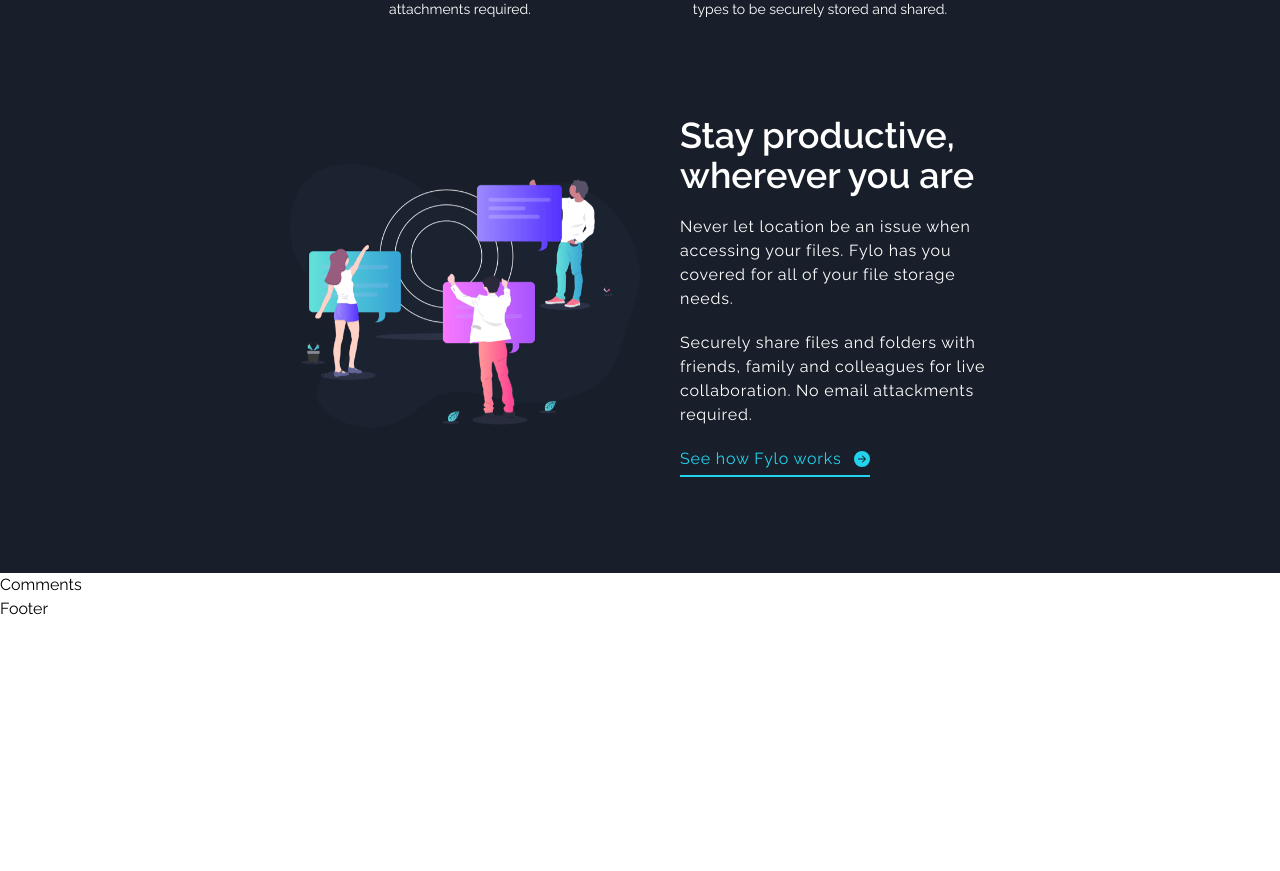
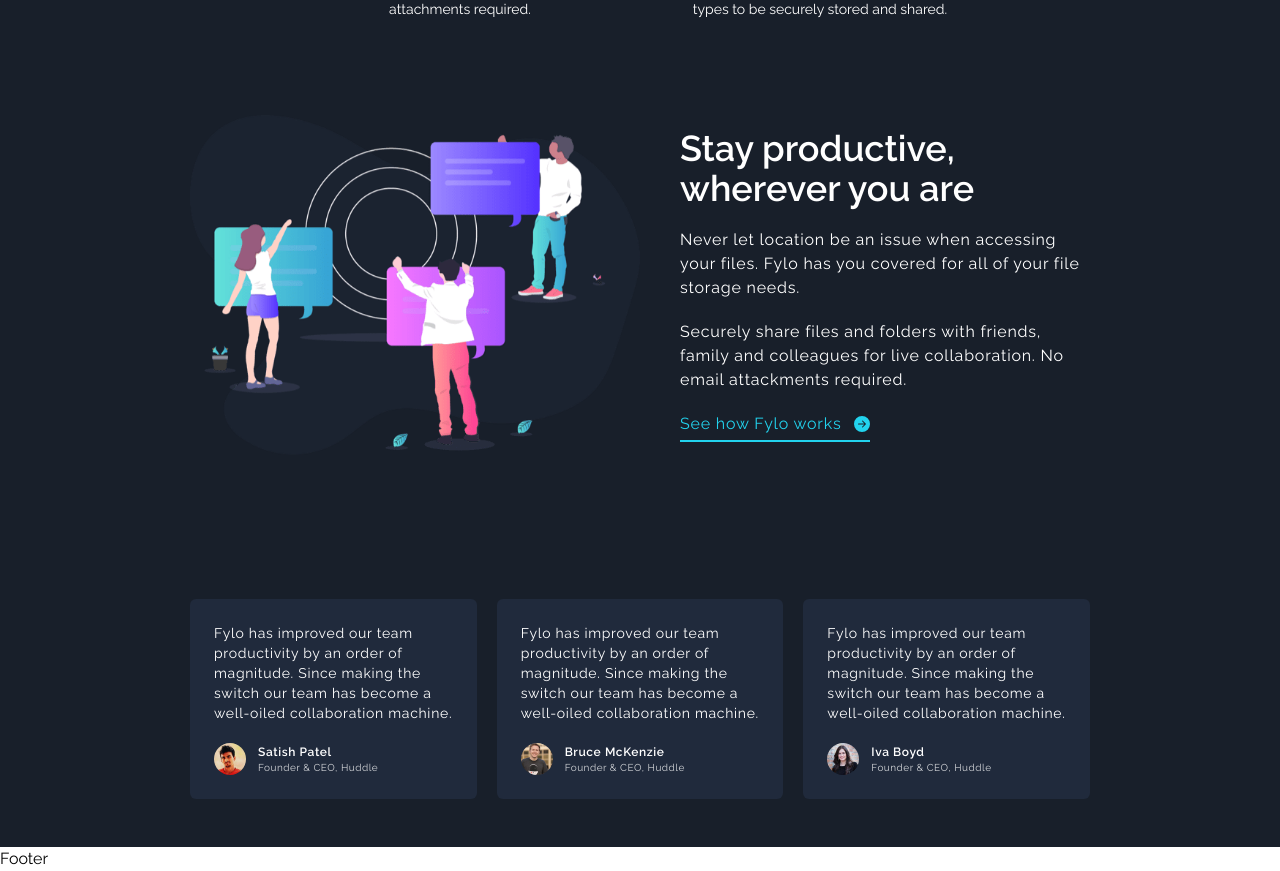
Before and after one commit to makiwebdeveloper/fylo-landing-page, a React (Vite) app: page / in a window 1280 px wide. Shown: the part 1388-2259 px from the top of the page. Before the commit the page ends 2009 px from the top, so only its background shows below. Built offline with nearby package versions, Linux system fonts and the light colour scheme.

Commit message:
team section

```diff
--- a/src/constants/index.ts
+++ b/src/constants/index.ts
@@ -2,6 +2,10 @@
 import IconCollaboration from "../assets/icon-collaboration.svg";
 import IconAnyFile from "../assets/icon-any-file.svg";
 import IconAccessAnywhere from "../assets/icon-access-anywhere.svg";
+
+import profile1 from "../assets/profile-1.jpg";
+import profile2 from "../assets/profile-2.jpg";
+import profile3 from "../assets/profile-3.jpg";
 
 export const navbarLinks = ["features", "team", "sign in"];
 
@@ -31,3 +35,27 @@
       "Whether you're sharing holidays photos or work documents, Fylo has you covered allowing for all file types to be securely stored and shared.",
   },
 ];
+
+export const teamComments = [
+  {
+    img: profile1,
+    name: "Satish Patel",
+    job: "Founder & CEO, Huddle",
+    comment:
+      "Fylo has improved our team productivity by an order of magnitude. Since making the switch our team has become a well-oiled collaboration machine.",
+  },
+  {
+    img: profile2,
+    name: "Bruce McKenzie",
+    job: "Founder & CEO, Huddle",
+    comment:
+      "Fylo has improved our team productivity by an order of magnitude. Since making the switch our team has become a well-oiled collaboration machine.",
+  },
+  {
+    img: profile3,
+    name: "Iva Boyd",
+    job: "Founder & CEO, Huddle",
+    comment:
+      "Fylo has improved our team productivity by an order of magnitude. Since making the switch our team has become a well-oiled collaboration machine.",
+  },
+];
--- a/src/sections/StayProductive.tsx
+++ b/src/sections/StayProductive.tsx
@@ -5,18 +5,18 @@
 const StayProductive: FC = () => {
   return (
     <section className="bg-background-200 py-24">
-      <div className="flex w-[300px] md:w-[700px] mx-auto flex-col md:flex-row items-center gap-10">
+      <div className="flex w-[400px] md:w-[700px] lg:w-[900px] mx-auto flex-col md:flex-row items-center gap-10">
         <img src={ProductiveImg} className="md:w-[50%]" />
         <div className="md:w-[50%]">
-          <h3 className="text-2xl md:text-4xl text-white font-semibold">
+          <h3 className="text-2xl md:text-3xl lg:text-4xl text-white font-semibold">
             Stay productive,
             <br /> wherever you are
           </h3>
-          <p className="text-white tracking-wider mt-5 text-sm md:text-base">
+          <p className="text-white tracking-wider mt-5 text-sm lg:text-base">
             Never let location be an issue when accessing your files. Fylo has
             you covered for all of your file storage needs.
           </p>
-          <p className="text-white tracking-wider mt-5 text-sm md:text-base">
+          <p className="text-white tracking-wider mt-5 text-sm lg:text-base">
             Securely share files and folders with friends, family and colleagues
             for live collaboration. No email attackments required.
           </p>
--- a/src/sections/Team.tsx
+++ b/src/sections/Team.tsx
@@ -1,7 +1,32 @@
 import { FC } from "react";
+import { teamComments } from "../constants";
 
-const Comments: FC = () => {
-  return <div>Comments</div>;
+const Team: FC = () => {
+  return (
+    <section id="team" className="bg-background-200 py-12">
+      <div className="w-[400px] md:w-[700px] lg:w-[900px] mx-auto flex flex-col md:flex-row gap-5">
+        {teamComments.map((item) => (
+          <div
+            key={item.img}
+            className="bg-background-100 rounded-md p-6 flex flex-col justify-between h-[200px] md:h-[240px] lg:h-[200px]"
+          >
+            <p className="text-white text-sm tracking-wider">{item.comment}</p>
+            <div className="flex items-center gap-3">
+              <img className="w-8 h-8 rounded-full" src={item.img} />
+              <div>
+                <p className="text-white text-xs tracking-wider font-semibold">
+                  {item.name}
+                </p>
+                <p className="text-white text-[10px] tracking-wider opacity-80">
+                  {item.job}
+                </p>
+              </div>
+            </div>
+          </div>
+        ))}
+      </div>
+    </section>
+  );
 };
 
-export default Comments;
+export default Team;
```
Also changed, not shown: 1 other file (tests, documents, lock files or other folders).
